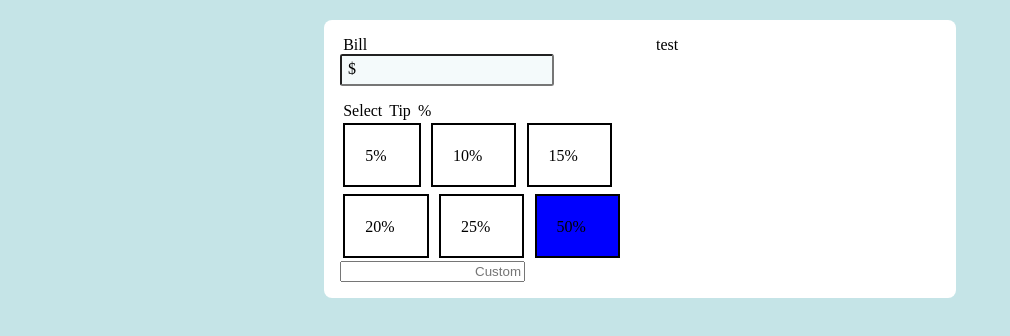
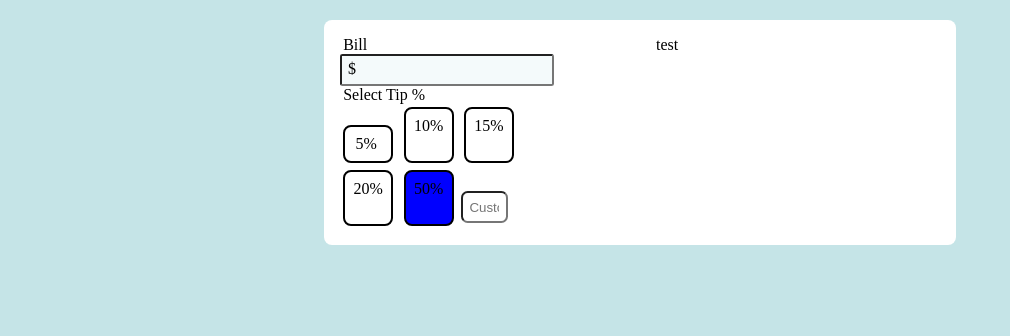
Before and after one commit to SPatel29/tip-calculator-app, a plain HTML site: page index.html in a window 1280 px wide. Shown: the part 60-396 px from the top of the page, without its empty margins (0-1010 px from the left). Drawn offline with Linux system fonts and the light colour scheme.

Commit message:
fix elongated with for radio buttons

```diff
--- a/index.html
+++ b/index.html
@@ -31,10 +31,12 @@
         <input type="text" id="bill" name="bill">
         <span class="permanent-placeholder">$</span>
       </div>
+      <label class="tip-selection-label">Select Tip %</label>
       <div class="tip-container">
-        <label class="tip-selection-label">Select Tip %</label>
         <form>
-          <label class="tip-value" for="tip-percentage-5"> 5%
+          <div class="top-tip-container">
+            <label class="tip-value" for="tip-percentage-5">
+              <span>5%</span>
               <input type="radio" id="tip-percentage-5" name="tip-percentage" value="5%" checked>
             </label>
             <label class="tip-value" for="tip-percentage-10"> 10%
@@ -43,16 +45,17 @@
             <label class="tip-value" for="tip-percentage-15"> 15%
               <input type="radio" id="tip-percentage-15" name="tip-percentage" value="15%" checked>
             </label>
+          </div>
+          <div class="bottom-tip-container">
             <label class="tip-value" for="tip-percentage-20"> 20%
               <input type="radio" id="tip-percentage-20" name="tip-percentage" value="20%" checked>
-          </label>
-          <label class="tip-value" for="tip-percentage-25"> 25%
-            <input type="radio" id="tip-percentage-25" name="tip-percentage" value="25%" checked>
             </label>
             <label class="tip-value" for="tip-percentage-50"> 50%
               <input type="radio" id="tip-percentage-50" name="tip-percentage" value="50%" checked>
             </label>
             <input type="text" id="custom-tip" name="tip-percentage" placeholder="Custom">
+          </div>
+
         </form>
       </div>
     </div>
--- a/styles.css
+++ b/styles.css
@@ -49,9 +49,6 @@ input {
     }
 
     .tip-container {
-        margin: 1em 0 0 0;
-        width: 100%;
-
         .tip-selection-label {
             word-spacing: 0.2em;
         }
@@ -59,17 +56,33 @@ input {
         .tip-value {
             border: 2px solid black;
             display: inline-block;
-            padding: 20px;
         }
 
         input[type="radio"] {
             opacity: 0;
             width: 0;
+            height: 0;
+            margin: unset;
+            padding: unset;
         }
 
         .tip-value:has(input:checked) {
             background-color: blue;
         }
 
+        label{
+            width: 10%;
+            text-align: center;
+            padding: 0.5em;
+            border-radius: 0.5em;
+        }
+
+        input[type="text"] {
+            width: 10%;
+            padding: 0.5em;
+            border-radius: 0.5em;
+
+        }
+
     }
 }
```
Lines whose indentation alone changed are shown as unchanged.
